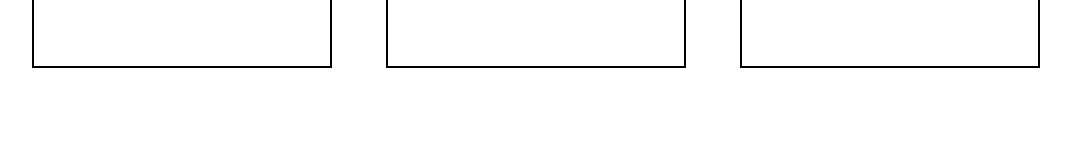
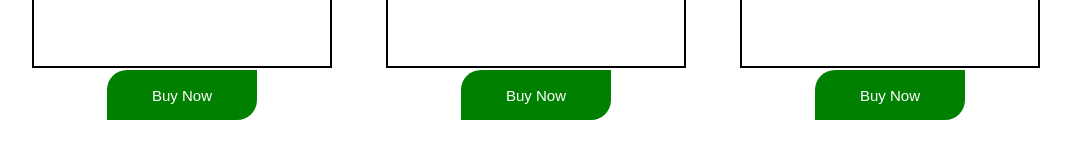
Before and after one commit to Komal73/vite-project, a React (Vite) app: page / in a window 1280 px wide. Shown: the part 2358-2516 px from the top of the page, without its empty margins (104-1175 px from the left). Built offline with nearby package versions, Linux system fonts and the light colour scheme.

Commit message:
buy now button

```diff
--- a/src/Components/Prices/Prices.css
+++ b/src/Components/Prices/Prices.css
@@ -24,6 +24,7 @@
 }
 .body{
     padding: 16px ;
+    height: 300px;
 }
 ul{
     list-style: none;
@@ -34,6 +35,11 @@ li {
     display: list-item;
     text-align: center;
     font-size: x-large;
+}
+.btn-buy-now{
+    display: flex;
+    justify-content: center;
+    align-items: center;
 }
 #buyNow{
     height: 50px;
--- a/src/Components/Prices/Prices.jsx
+++ b/src/Components/Prices/Prices.jsx
@@ -15,11 +15,14 @@ const Prices = () => {
                             <li>3 Veg Sandwitch</li>
                             <li>1 Veg Pizza</li>
                         </ul>
+
+                    </div>
+                    <div className="btn-buy-now">
                         <button id="buyNow">Buy Now</button>
                     </div>
                 </div>
                 <div className='prices'>
-                <div className="head">
+                    <div className="head">
                         <h2>Standard </h2>
                         <h2> $50</h2>
                     </div>
@@ -29,12 +32,15 @@ const Prices = () => {
                             <li>3 Veg Sandwitch</li>
                             <li>1 Veg Pizza</li>
                         </ul>
+
+                    </div>
+                    <div className="btn-buy-now">
                         <button id="buyNow">Buy Now</button>
                     </div>
 
                 </div>
                 <div className='prices'>
-                <div className="head">
+                    <div className="head">
                         <h2>Premium </h2>
                         <h2> $45</h2>
                     </div>
@@ -44,6 +50,9 @@ const Prices = () => {
                             <li>3 Veg Sandwitch</li>
                             <li>1 Veg Pizza</li>
                         </ul>
+
+                    </div>
+                    <div className="btn-buy-now">
                         <button id="buyNow">Buy Now</button>
                     </div>
 
```
